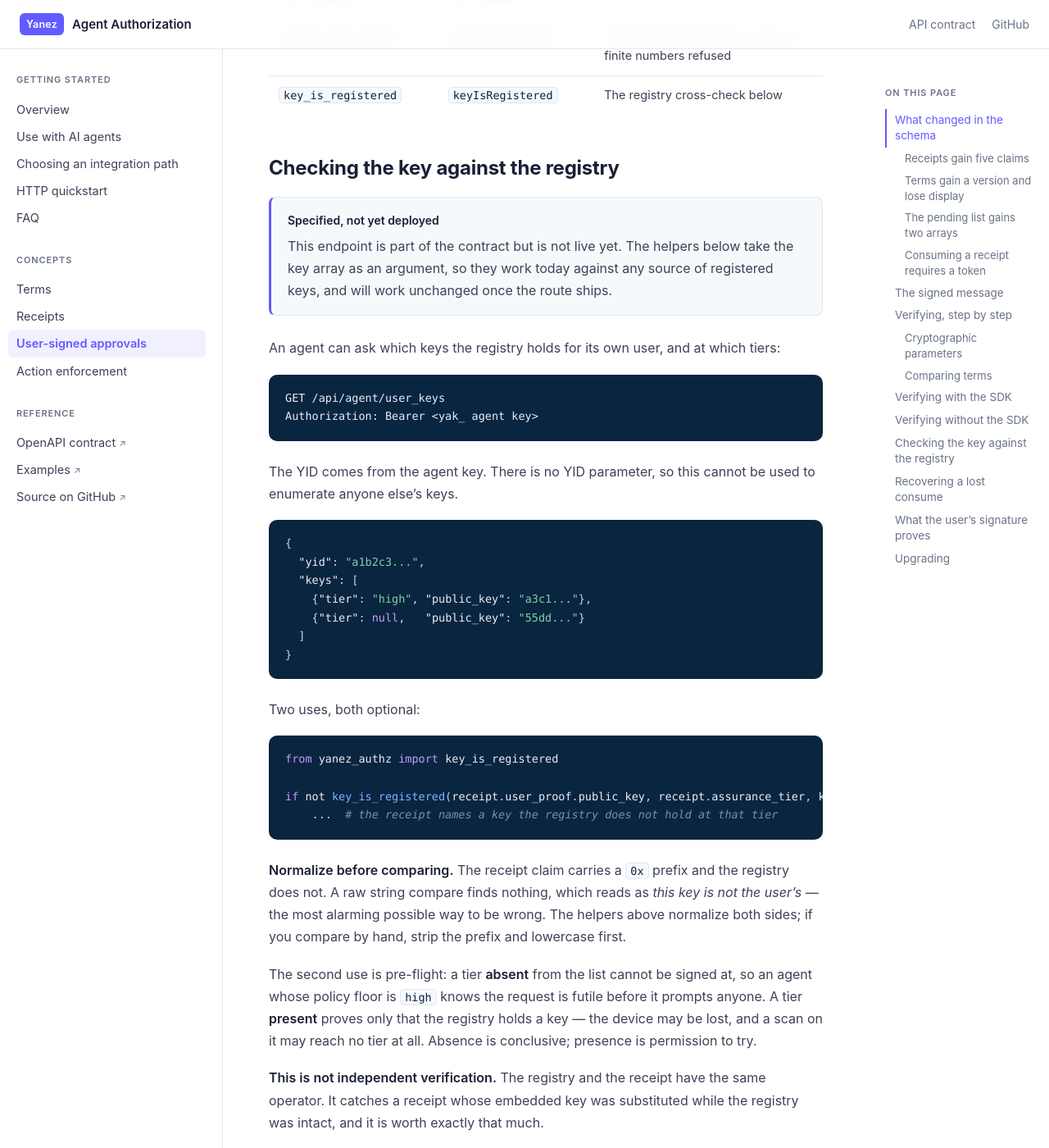
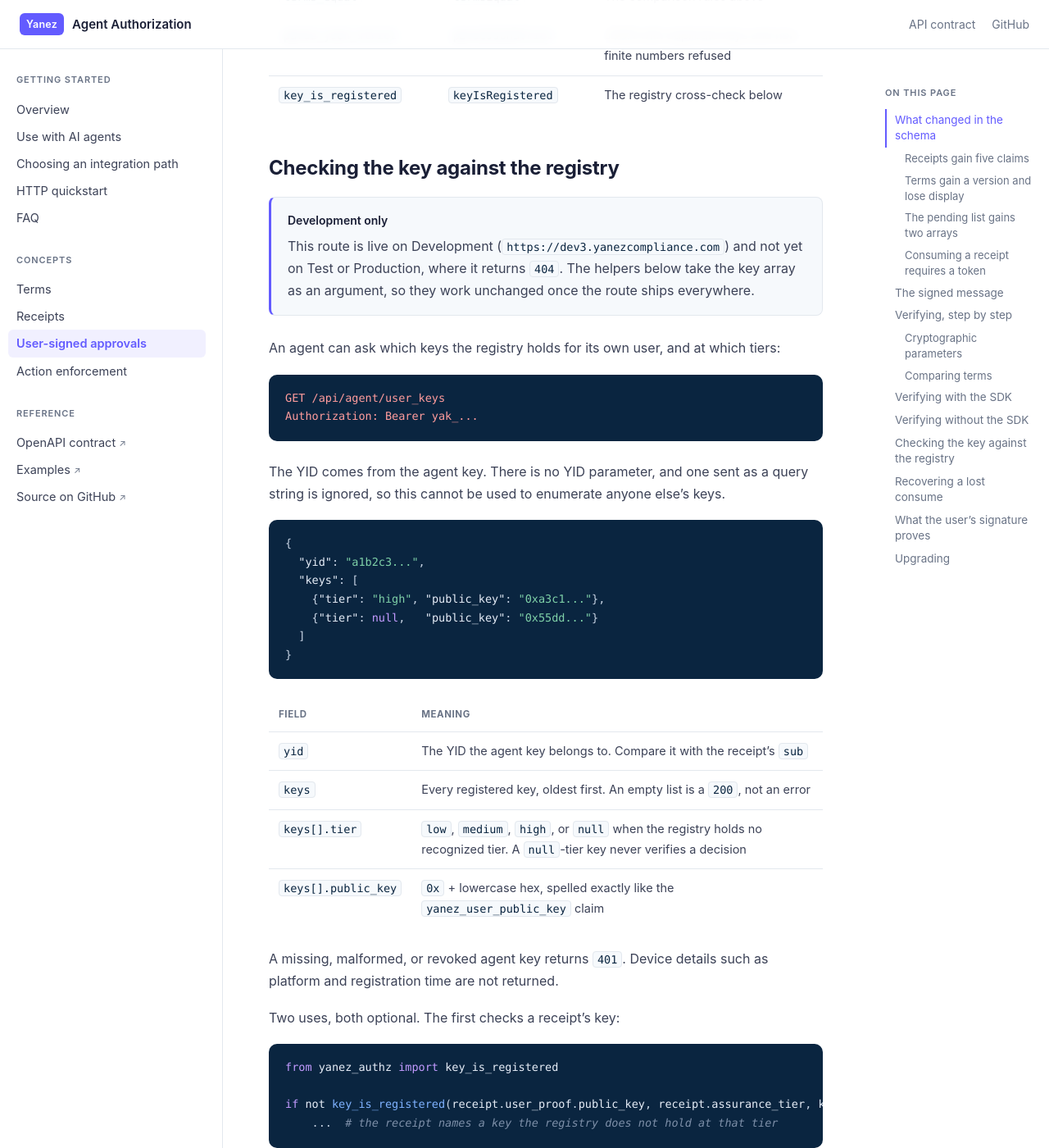
Before and after one commit to yanez-compliance/yanez-agent-authorization, a Jekyll site: the page built from docs/user-signed-approvals.md, in a window 1280 px wide and 1400 px high, scrolled down 7645 px. Shown: the whole window at 82% size. Built offline with Jekyll 4.4.1, drawn with Linux system fonts in a browser that asks for light colours; some of the changed text lies outside the part shown.

Commit message:
docs: document GET /api/agent/user_keys for agent builders
The server now serves the route (live on Development only). Add it to the
exported OpenAPI subset, the HTTP quickstart, and llms.txt, and replace the
"not yet deployed" callout.

The route spells keys 0x + lowercase hex, like yanez_user_public_key. The docs
and comments said the registry dropped the 0x; correct them.

Co-Authored-By: Claude Opus 5 <noreply@anthropic.com>

````diff
--- a/conformance/generate_fixtures.py
+++ b/conformance/generate_fixtures.py
@@ -321,9 +321,9 @@ def main() -> None:
             "cases": cases,
         },
         "user_keys": {
-            # GET /api/agent/user_keys (spec §4.9). Bare hex here on purpose: the
-            # registry spells keys without the 0x the receipt claim carries, and a
-            # verifier that compares the two without normalizing finds nothing.
+            # GET /api/agent/user_keys (spec §4.9). The route spells keys 0x + lowercase
+            # hex like the receipt claim; bare hex here on purpose, so a verifier that
+            # compares without normalizing fails this fixture instead of in production.
             "yid": YID,
             "keys": [
                 {"tier": TIER, "public_key": user_pk[2:]},
--- a/docs/llms.txt
+++ b/docs/llms.txt
@@ -7,7 +7,7 @@ Key facts:
 - Three parties. The agent creates an authorization request with exact `terms` and polls for the decision; its `yak_` API key can ask, not act. The user approves or rejects in the YID app. The action executor (relying party) verifies the signed receipt against the proposed action and consumes it when the action is single-use.
 - `terms` has a fixed, versioned shape, enforced by the server with a `422` that names every offending field path: a required `schema_version` of exactly `1`; `action`, `approval_title`, `summary`, `merchant` (non-blank strings); `currency`, an ISO 4217 code from the server's allowlist; `amount` as `{minor_units, currency}`, with `minor_units` a whole number of the currency's minor unit (18000 is $180.00 under USD, ¥18,000 under JPY) and `currency` equal to the top-level one; and `details`, an array of `{label, value, emphasized}` rows the YID app renders in order (may be empty). `agent_name` is optional. Extra keys are allowed. `amount.display` was REMOVED — the app formats from `minor_units` and the currency's exponent — and every number anywhere in terms must be an integer no greater than 2^53-1. The approver sees these fields verbatim, and the approved object is embedded in the receipt as `yanez_terms`.
 - A receipt authorizes nothing by itself. The action executor must verify BOTH signatures — Yanez's Ed25519 signature over the receipt, and the approver's own BLS signature over `yanez_signed_message` — compare the signed `yanez_terms` with the proposed action structurally, check every field inside the signed message against the receipt, apply its own freshness policy (including `yanez_consent_not_after`) and its own `yanez_assurance_tier` floor, and consume single-use receipts. For single-use actions gate on `consumed_now: true`; `valid: true` only says the receipt is genuine. Consuming requires a caller-supplied `consumer_token`, reused verbatim on retry; `reason: "reservation_held"` means your own earlier attempt won and you should reconcile downstream rather than re-approve. A receipt is bearer proof: anyone holding it can consume it, so never log it or put it in a URL, and fetch the verification keys over HTTPS from a base URL you configure.
-- Four HTTP routes on a deployment-specific base URL (`YANEZ_BASE_URL`): `POST /api/agent/authorizations` creates a request (`Authorization: Bearer yak_...` plus a random `Idempotency-Key`); `GET /api/agent/authorizations/{request_id}?wait=25` long-polls for `pending`, `approved`, `rejected`, or `expired`; `GET /api/authz/public-keys` returns Ed25519 JWKs (public); `POST /api/authz/introspect` consumes a receipt (public).
+- Five HTTP routes on a deployment-specific base URL (`YANEZ_BASE_URL`): `POST /api/agent/authorizations` creates a request (`Authorization: Bearer yak_...` plus a random `Idempotency-Key`); `GET /api/agent/authorizations/{request_id}?wait=25` long-polls for `pending`, `approved`, `rejected`, or `expired`; `GET /api/agent/user_keys` (agent key; Development only for now) lists the `{tier, public_key}` pairs registered for the key's own user, with keys spelled `0x` + lowercase hex like `yanez_user_public_key` and `tier` null when unrecognized; `GET /api/authz/public-keys` returns Ed25519 JWKs (public); `POST /api/authz/introspect` consumes a receipt (public).
 - The receipt (`artifact`) is a compact EdDSA JWS. Verify it offline: pin `alg=EdDSA`, select the key by header `kid`, check your exact expected `iss`, and check that `sub` is the YID tied to the account being acted on.
 - The receipt also carries the approver's own proof in five required claims: `yanez_assurance_tier` (`low`/`medium`/`high`), `yanez_user_public_key`, `yanez_user_signature`, `yanez_signed_message`, `yanez_user_sig_alg` (`BLS12-381-G2-basic`). Verify the signature over the exact base64url-decoded bytes of `yanez_signed_message` using BLS12-381 minimal-pubkey-size, IRTF basic scheme, DST `BLS_SIG_BLS12381G2_XMD:SHA-256_SSWU_RO_NUL_`, then check every field inside those bytes against the receipt: `decision == "approve"`, `version`, `issuer`, `action == "agent_authorizations.decision"`, `authorization_request_id == jti`, `yid == sub`, `assurance_tier == yanez_assurance_tier`, `terms` equal to `yanez_terms`, `consent_not_after` equal to the receipt's bound, and `signed_at` close to `yanez_decided_at`. Both SDKs do this inside `verify`; standalone helpers are `verify_user_proof` / `verifyUserProof`. Receipts minted before this contract lack the five claims and MUST fail rather than degrade.
 - Credential rule: the `yak_` key comes from configuration (`YANEZ_AGENT_API_KEY` or a secret manager), never from model prompts, tool arguments, command-line flags, or logs. Never hand it to a sub-agent.
--- a/docs/user-signed-approvals.md
+++ b/docs/user-signed-approvals.md
@@ -264,33 +264,43 @@ harness:
 ## Checking the key against the registry
 
 <div class="callout">
-  <div class="callout-title">Specified, not yet deployed</div>
-  <p>This endpoint is part of the contract but is not live yet. The helpers below take
-  the key array as an argument, so they work today against any source of registered
-  keys, and will work unchanged once the route ships.</p>
+  <div class="callout-title">Development only</div>
+  <p>This route is live on Development (<code>https://dev3.yanezcompliance.com</code>) and
+  not yet on Test or Production, where it returns <code>404</code>. The helpers below take
+  the key array as an argument, so they work unchanged once the route ships everywhere.</p>
 </div>
 
 An agent can ask which keys the registry holds for its own user, and at which tiers:
 
-```
+```http
 GET /api/agent/user_keys
-Authorization: Bearer <yak_ agent key>
+Authorization: Bearer yak_...
 ```
 
-The YID comes from the agent key. There is no YID parameter, so this cannot be used to
-enumerate anyone else's keys.
+The YID comes from the agent key. There is no YID parameter, and one sent as a query
+string is ignored, so this cannot be used to enumerate anyone else's keys.
 
 ```json
 {
   "yid": "a1b2c3...",
   "keys": [
-    {"tier": "high", "public_key": "a3c1..."},
-    {"tier": null,   "public_key": "55dd..."}
+    {"tier": "high", "public_key": "0xa3c1..."},
+    {"tier": null,   "public_key": "0x55dd..."}
   ]
 }
 ```
 
-Two uses, both optional:
+| Field | Meaning |
+|---|---|
+| `yid` | The YID the agent key belongs to. Compare it with the receipt's `sub` |
+| `keys` | Every registered key, oldest first. An empty list is a `200`, not an error |
+| `keys[].tier` | `low`, `medium`, `high`, or `null` when the registry holds no recognized tier. A `null`-tier key never verifies a decision |
+| `keys[].public_key` | `0x` + lowercase hex, spelled exactly like the `yanez_user_public_key` claim |
+
+A missing, malformed, or revoked agent key returns `401`. Device details such as platform
+and registration time are not returned.
+
+Two uses, both optional. The first checks a receipt's key:
 
 ```python
 from yanez_authz import key_is_registered
@@ -299,10 +309,25 @@ if not key_is_registered(receipt.user_proof.public_key, receipt.assurance_tier,
     ...  # the receipt names a key the registry does not hold at that tier
 ```
 
-**Normalize before comparing.** The receipt claim carries a `0x` prefix and the registry
-does not. A raw string compare finds nothing, which reads as *this key is not the user's* —
-the most alarming possible way to be wrong. The helpers above normalize both sides; if you
-compare by hand, strip the prefix and lowercase first.
+```typescript
+import { keyIsRegistered } from "@yanez.ai/agent-authorization";
+
+if (!keyIsRegistered(receipt.userProof.publicKey, receipt.assuranceTier, keys)) {
+  // the receipt names a key the registry does not hold at that tier
+}
+```
+
+Neither SDK client calls the route for you yet. Fetch it with your HTTP client, using the
+same base URL and agent key as your create call, and pass its `keys` array to the helper.
+
+**Read it at verification time.** Keys carry no revocation state, so a cached copy proves
+nothing about the registry today.
+
+**Normalize if you compare by hand.** The route and the receipt claim now use the same
+spelling, but a key copied from anywhere else may lack the `0x` prefix or use uppercase
+hex. A raw string compare that misses reads as *this key is not the user's* — the most
+alarming possible way to be wrong. The helpers normalize both sides; if you compare by
+hand, strip the prefix and lowercase first.
 
 The second use is pre-flight: a tier **absent** from the list cannot be signed at, so an
 agent whose policy floor is `high` knows the request is futile before it prompts anyone. A
--- a/openapi/SOURCE.json
+++ b/openapi/SOURCE.json
@@ -1,6 +1,6 @@
 {
   "source": "server openapi.yaml",
   "server_release": "unreleased",
-  "source_sha256": "dcd3609eaf8d4e8f8a985fabdefdd711568f385e12ddab5a4399b4c13ef9f3e1",
-  "exported_at": "2026-09-10T13:17:58Z"
+  "source_sha256": "45e1d9e70d84635ca1c30f558ab4d1dabf4d182bbecd9c7396c8f0299069405b",
+  "exported_at": "2026-09-14T22:09:55Z"
 }
--- a/openapi/export_subset.py
+++ b/openapi/export_subset.py
@@ -24,6 +24,7 @@ import yaml
 PATHS = [
     "/api/agent/authorizations",
     "/api/agent/authorizations/{request_id}",
+    "/api/agent/user_keys",
     "/api/authz/public-keys",
     "/api/authz/introspect",
 ]
--- a/packages/typescript/src/proof.ts
+++ b/packages/typescript/src/proof.ts
@@ -418,9 +418,9 @@ export interface RegisteredKey {
  * Is this the user's key, at the tier it claims?
  *
  * `registeredKeys` is the `keys` array from `GET /api/agent/user_keys` (spec §4.9).
- * Both sides are normalized before comparison — the receipt claim carries a `0x` prefix
- * and the registry does not, and a raw string compare between the two silently reports
- * every key as unregistered.
+ * Both sides are normalized before comparison. The route and the receipt claim both spell
+ * keys `0x` + lowercase hex, but a key from any other source may drop the prefix or change
+ * case, and a raw string compare then silently reports it as unregistered.
  *
  * This is a second read path over Yanez's own storage, not independent verification:
  * the registry and the receipt have the same operator. It catches a receipt whose
````
Also changed, not shown: other parts of docs/llms.txt (+2 -2 lines), docs/ai-agents.md (+2 -2 lines), docs/http-quickstart.md (+18 -2 lines), openapi/agent-authorization.openapi.yaml (+64 -0 lines), 1 other file.
